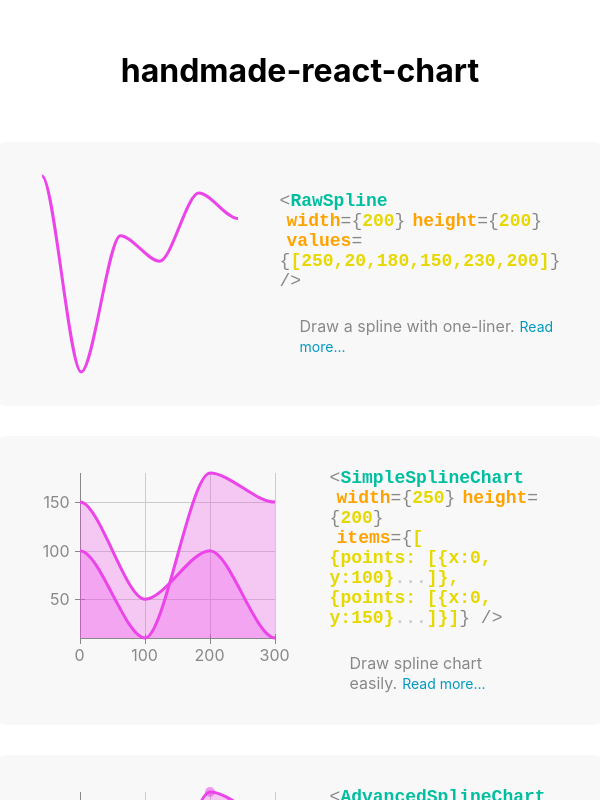
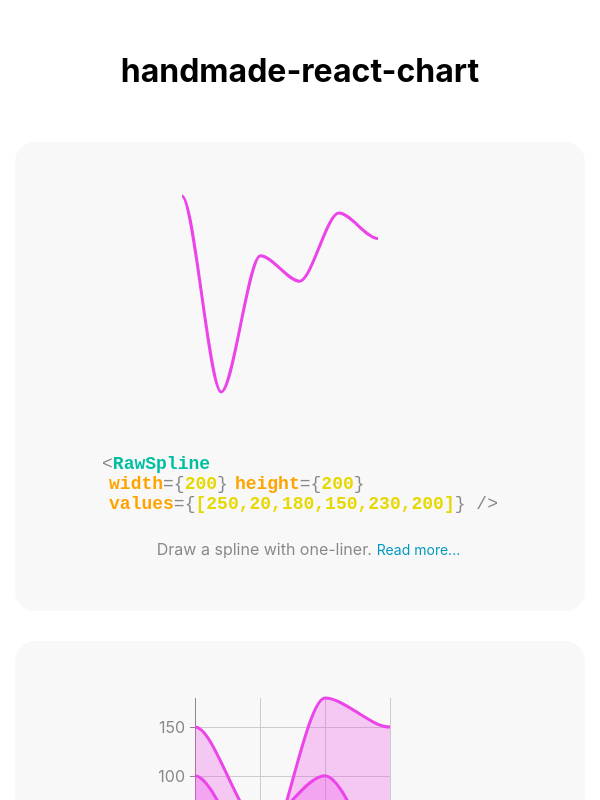
Before and after one commit to tommy-iasia/handmade-react-chart, a React (Create React App) app: page / in a window 600 px wide. Shown: the top 800 px of the page. Built offline with nearby package versions, Linux system fonts and the light colour scheme.

Commit message:
responsive demo

```diff
--- a/src/demos/Card.css
+++ b/src/demos/Card.css
@@ -8,13 +8,26 @@
     "left chart text right" auto
     "left chart . right" 1fr
     / auto auto 1fr auto;
-  transition: all 0.3s;
+  transition: 0.3s;
+}
+
+@media (max-width: 600px) {
+  .handmadeReactChart-demos-Card {
+    padding: 20px;
+    grid-template:
+      "left chart right" auto
+      "left code right" 1fr
+      "left text right" auto
+      / auto 1fr auto;
+    justify-items: center;
+  }
 }
 
 .handmadeReactChart-demos-Card:not(:hover) {
   background-color: #f8f8f8;
 }
 
+@media (min-width: 600px) {
   .handmadeReactChart-demos-Card > .left,
   .handmadeReactChart-demos-Card > .right {
     width: 30px;
@@ -39,12 +52,18 @@
   .handmadeReactChart-demos-Card > .left::after {
     border-right-color: #f8f8f8;
   }
+}
 
 .handmadeReactChart-demos-Card > .chart {
   grid-area: chart;
   margin-top: 30px;
+}
+
+@media (min-width: 600px) {
+  .handmadeReactChart-demos-Card > .chart {
+    margin-right: 40px;
     margin-bottom: 30px;
-  margin-right: 40px;
+  }
 }
 
 .handmadeReactChart-demos-Card > .code {
@@ -83,8 +102,13 @@
   grid-area: text;
   margin-top: 25px;
   margin-bottom: 30px;
+  color: #888;
+}
+
+@media (min-width: 600px) {
+  .handmadeReactChart-demos-Card > .text {
     margin-left: 20px;
-  color: #888;
+  }
 }
 
 .handmadeReactChart-demos-Card > .text .more {
@@ -101,6 +125,7 @@
   color: #fff;
 }
 
+@media (min-width: 600px) {
   .handmadeReactChart-demos-Card > .right {
     grid-area: right;
     margin-left: 20px;
@@ -109,3 +134,4 @@
   .handmadeReactChart-demos-Card > .right::after {
     border-left-color: #f8f8f8;
   }
+}
--- a/src/demos/Demo.css
+++ b/src/demos/Demo.css
@@ -1,22 +1,34 @@
 .handmadeReactChart-demos-Demo {
-  padding-top: 30px;
   padding-bottom: 30px;
+}
+
+@media (min-width: 600px) {
+  .handmadeReactChart-demos-Demo {
+    padding-top: 30px;
+  }
 }
 
 .handmadeReactChart-demos-Demo h1 {
   text-align: center;
 }
 
-.handmadeReactChart-demos-Demo .columns {
-  display: flex;
-  flex-wrap: wrap;
-  justify-content: center;
+@media (min-width: 600px) {
+  .handmadeReactChart-demos-Demo .columns {
+    display: flex;
+    flex-wrap: wrap;
+    justify-content: center;
+  }
 }
 
 .handmadeReactChart-demos-Demo .column {
   margin-left: 15px;
   margin-right: 15px;
-  width: 800px;
+}
+
+@media (min-width: 600px) {
+  .handmadeReactChart-demos-Demo .column {
+    width: 800px;
+  }
 }
 
 .handmadeReactChart-demos-Demo .handmadeReactChart-demos-Card {
```
Lines whose indentation alone changed are shown as unchanged.
